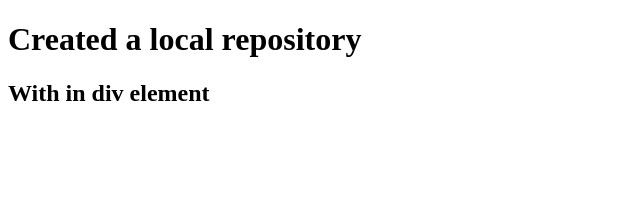
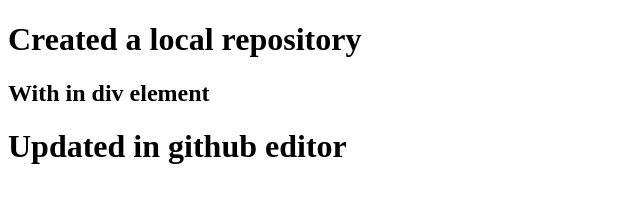
Before and after one commit to TejasriV39/Git-repo, a plain HTML site: page index.html in a window 1280 px wide. Shown: the whole page, without its empty margins (0-640 px from the left). Drawn offline with Linux system fonts and the light colour scheme.

Commit message:
Update index.html

```diff
--- a/index.html
+++ b/index.html
@@ -9,6 +9,7 @@
     <h1>Created a local repository</h1>
     <div>
         <h2>With in div element</h2>
+        <h1>Updated in github editor</h1>
     </div>
 </body>
 </html>
```
